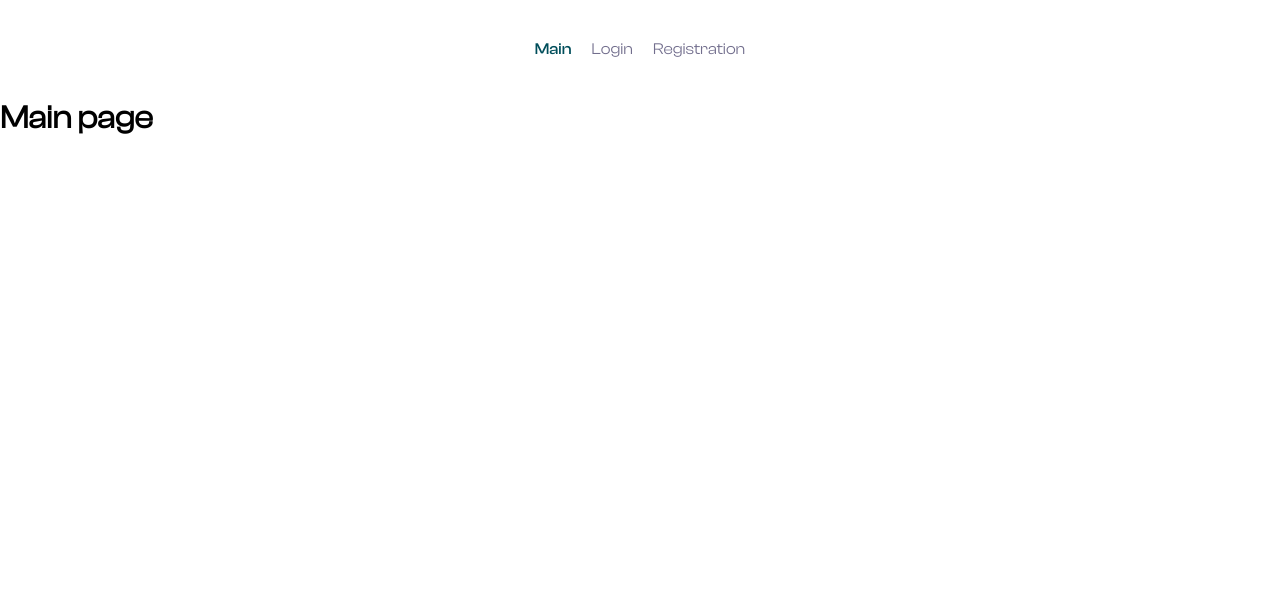
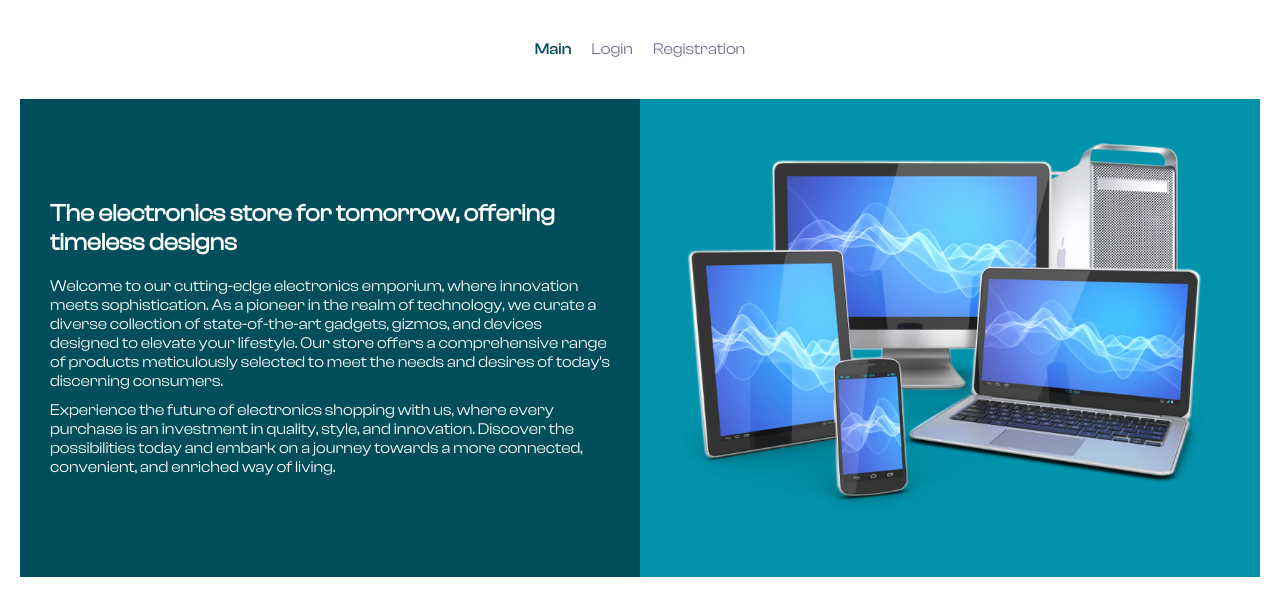
Before and after one commit to HNY-Badger/ecommerce-app, a React app: page / in a window 1280 px wide. Shown: the top 616 px of the page. Built offline with nearby package versions, Linux system fonts and the light colour scheme.

Commit message:
feat: add shop description on the main page

```diff
--- a/src/components/Header/Header.module.css
+++ b/src/components/Header/Header.module.css
@@ -1,5 +1,5 @@
 .header {
-  max-width: 1440px;
+  max-width: 1280px;
   margin: 0 auto;
   padding: 40px;
 }
--- a/src/components/MainPage/MainPage.tsx
+++ b/src/components/MainPage/MainPage.tsx
@@ -1,7 +1,8 @@
 import React from 'react';
+import ShopDescription from './ShopDescription';
 
 function MainPage() {
-  return <h1>Main page</h1>;
+  return <ShopDescription />;
 }
 
 export default MainPage;
--- /dev/null
+++ b/src/components/MainPage/ShopDescription.module.css
@@ -0,0 +1,31 @@
+.wrapper {
+  display: flex;
+  max-width: 1280px;
+  margin: 0 auto;
+  padding: 0 20px;
+}
+
+.description {
+  padding: 100px 30px;
+  color: var(--white);
+  background-color: var(--dark-primary);
+}
+
+.description h2 {
+  margin-bottom: 20px;
+}
+
+.description p {
+  margin-top: 10px;
+}
+
+.image {
+  min-width: 50%;
+  background: var(--primary) url(../../assets/images/main.png) no-repeat center / contain;
+}
+
+@media (max-width: 800px) {
+  .image {
+    display: none;
+  }
+}
--- /dev/null
+++ b/src/components/MainPage/ShopDescription.tsx
@@ -0,0 +1,27 @@
+import React from 'react';
+
+import * as style from './ShopDescription.module.css';
+
+function ShopDescription() {
+  return (
+    <div className={style.wrapper}>
+      <div className={style.description}>
+        <h2>The electronics store for tomorrow, offering timeless designs</h2>
+        <p>
+          Welcome to our cutting-edge electronics emporium, where innovation meets sophistication. As a pioneer in the
+          realm of technology, we curate a diverse collection of state-of-the-art gadgets, gizmos, and devices designed
+          to elevate your lifestyle. Our store offers a comprehensive range of products meticulously selected to meet
+          the needs and desires of today&apos;s discerning consumers.
+        </p>
+        <p>
+          Experience the future of electronics shopping with us, where every purchase is an investment in quality,
+          style, and innovation. Discover the possibilities today and embark on a journey towards a more connected,
+          convenient, and enriched way of living.
+        </p>
+      </div>
+      <div className={style.image} />
+    </div>
+  );
+}
+
+export default ShopDescription;
--- a/webpack.config.js
+++ b/webpack.config.js
@@ -28,23 +28,21 @@ const baseConfig = {
             options: {
               modules: true,
             },
-          }
-        ]
+          },
+        ],
       },
       {
         test: /\.(png|jpe?g|gif|svg|woff2?|eot|ttf|otf)$/,
-        use: 'file-loader'
+        type: 'asset/resource',
       },
     ],
   },
   plugins: [
     new Dotenv(),
     new CopyPlugin({
-      patterns: [
-          { from: 'public' }
-      ]
-    })
-  ]
+      patterns: [{ from: 'public' }],
+    }),
+  ],
 };
 
 module.exports = ({ mode }) => {
```
Also changed, not shown: src/assets/images/main.png (added).
